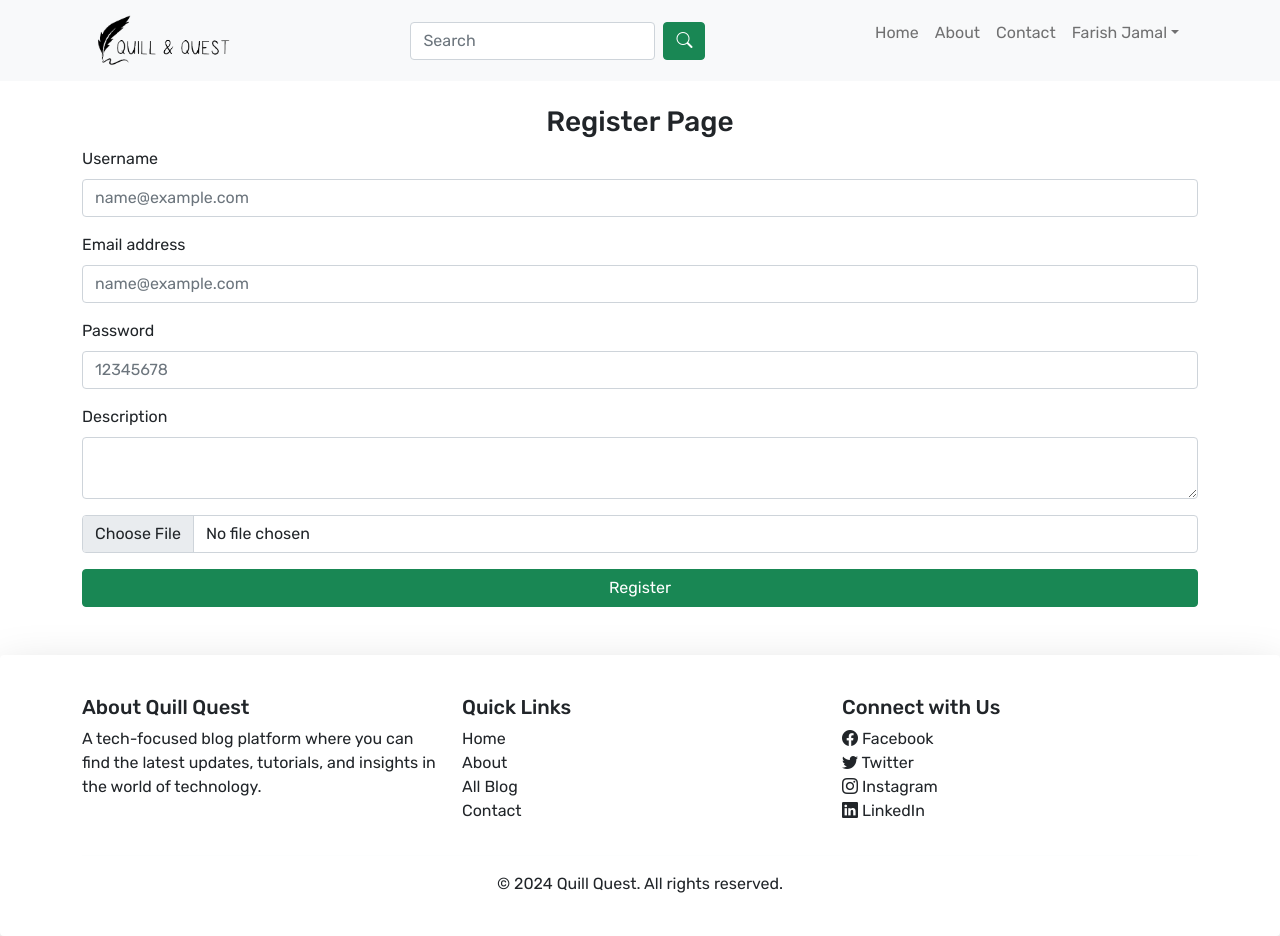
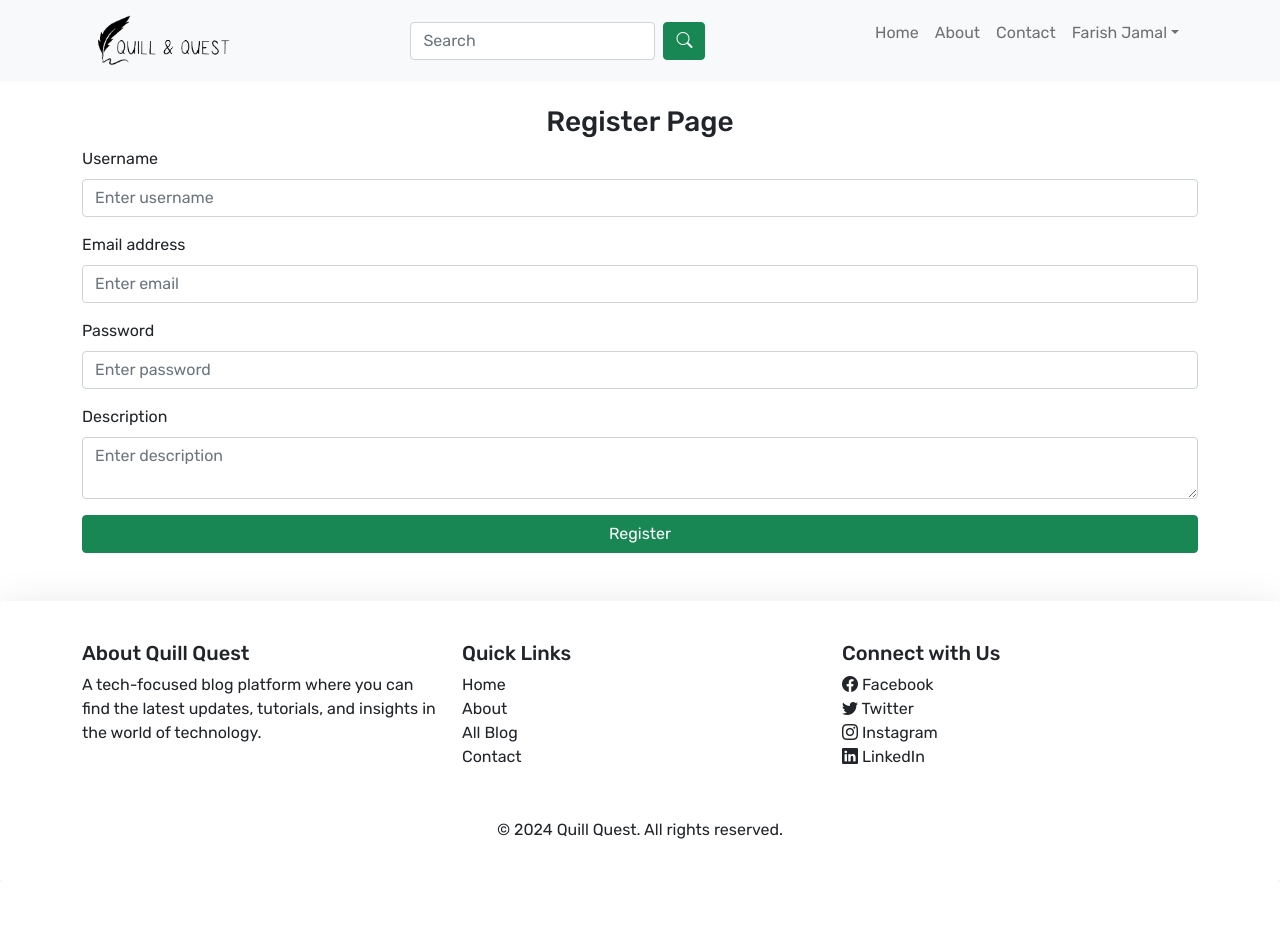
Before and after one commit to ragOP/bugbounty, a React (Vite) app: page /user/register in a window 1280 px wide. After the commit the page ends 882 px from the top, so only its background shows below. Built offline with nearby package versions, Linux system fonts and the light colour scheme; a web font is replaced by a local one.

Commit message:
connecting backend to frontend

```diff
--- a/package.json
+++ b/package.json
@@ -10,6 +10,7 @@
     "preview": "vite preview"
   },
   "dependencies": {
+    "axios": "^1.6.7",
     "react": "^18.2.0",
     "react-bootstrap-icons": "^1.10.3",
     "react-dom": "^18.2.0",
--- a/src/components/pages/RegisterPage.jsx
+++ b/src/components/pages/RegisterPage.jsx
@@ -1,20 +1,48 @@
+import { useState } from "react";
+import { useNavigate } from "react-router-dom";
 import Footer from "../layout/Footer";
 import NavBar from "../layout/NavBar";
+import axios from "axios";
 
 function RegisterPage() {
+  const [username, setUsername] = useState("");
+  const [email, setEmail] = useState("");
+  const [password, setPassword] = useState("");
+  const [description, setDescription] = useState("");
+
+  const navigateTo = useNavigate();
+
+  const handleSubmit = async (event) => {
+    event.preventDefault();
+
+    try {
+      await axios.post("http://localhost:3001/user/register", {
+        username,
+        email,
+        password,
+        description,
+      });
+      navigateTo("/");
+    } catch (error) {
+      console.error("Error occurred during registration:", error);
+    }
+  };
+
   return (
     <>
       <NavBar />
       <div className="container my-4">
         <h3 className="text-center">Register Page</h3>
-        <form>
+        <form onSubmit={handleSubmit}>
           <div className="mb-3">
             <label className="form-label">Username</label>
             <input
               type="text"
               className="form-control"
-              placeholder="name@example.com"
+              placeholder="Enter username"
               name="username"
+              value={username}
+              onChange={(e) => setUsername(e.target.value)}
             />
           </div>
           <div className="mb-3">
@@ -22,8 +50,10 @@ function RegisterPage() {
             <input
               type="email"
               className="form-control"
-              placeholder="name@example.com"
+              placeholder="Enter email"
               name="email"
+              value={email}
+              onChange={(e) => setEmail(e.target.value)}
             />
           </div>
           <div className="mb-3">
@@ -31,22 +61,26 @@ function RegisterPage() {
             <input
               type="password"
               className="form-control"
-              placeholder="12345678"
+              placeholder="Enter password"
               name="password"
+              value={password}
+              onChange={(e) => setPassword(e.target.value)}
             />
           </div>
           <div className="mb-3">
             <label className="form-label">Description</label>
             <textarea
               className="form-control"
+              placeholder="Enter description"
               name="description"
               rows="2"
+              value={description}
+              onChange={(e) => setDescription(e.target.value)}
             ></textarea>
           </div>
-          <div className="input-group my-3">
-            <input type="file" className="form-control" name="profilePicture" />
-          </div>
-          <button className="btn btn-success w-100">Register</button>
+          <button type="submit" className="btn btn-success w-100">
+            Register
+          </button>
         </form>
       </div>
       <Footer />
```
Also changed, not shown: 1 other file (tests, documents, lock files or other folders).
